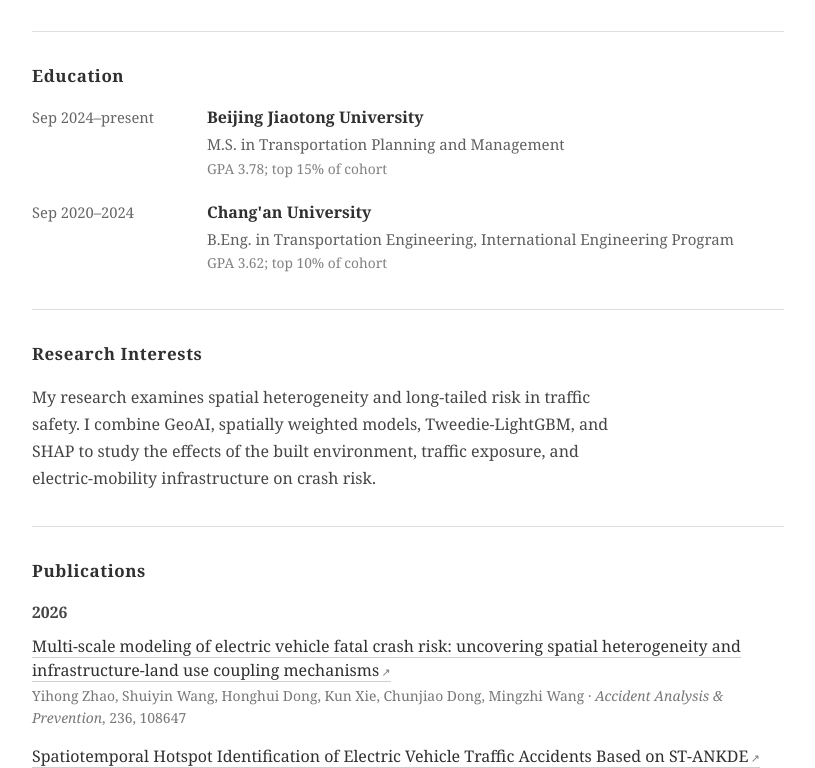
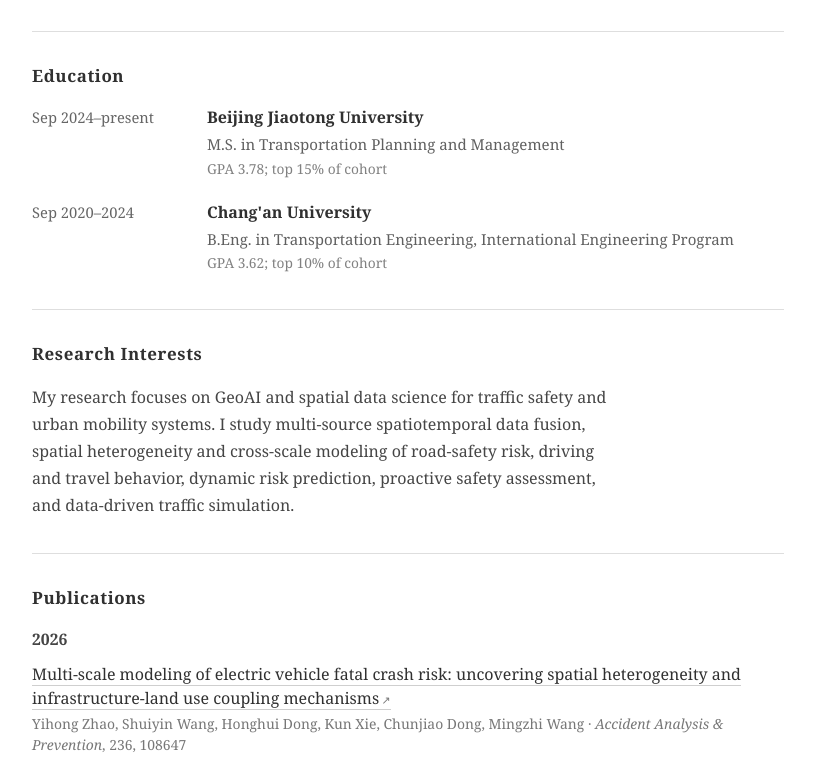
Before and after one commit to July-yh/personality, a plain HTML site: page dist/en/index.html in a window 1280 px wide. Shown: the part 320-1088 px from the top of the page, without its empty margins (148-963 px from the left). Drawn offline with Linux system fonts and the light colour scheme.

Commit message:
Refine bilingual research interests

```diff
--- a/dist/en/index.html
+++ b/dist/en/index.html
@@ -36,7 +36,7 @@
 
       <section aria-labelledby="research-heading">
         <h2 id="research-heading">Research Interests</h2>
-        <p>My research examines spatial heterogeneity and long-tailed risk in traffic safety. I combine GeoAI, spatially weighted models, Tweedie-LightGBM, and SHAP to study the effects of the built environment, traffic exposure, and electric-mobility infrastructure on crash risk.</p>
+        <p>My research focuses on GeoAI and spatial data science for traffic safety and urban mobility systems. I study multi-source spatiotemporal data fusion, spatial heterogeneity and cross-scale modeling of road-safety risk, driving and travel behavior, dynamic risk prediction, proactive safety assessment, and data-driven traffic simulation.</p>
       </section>
 
       <section aria-labelledby="publications-heading">
```
Also changed, not shown: dist/index.html (+1 -1 lines).
